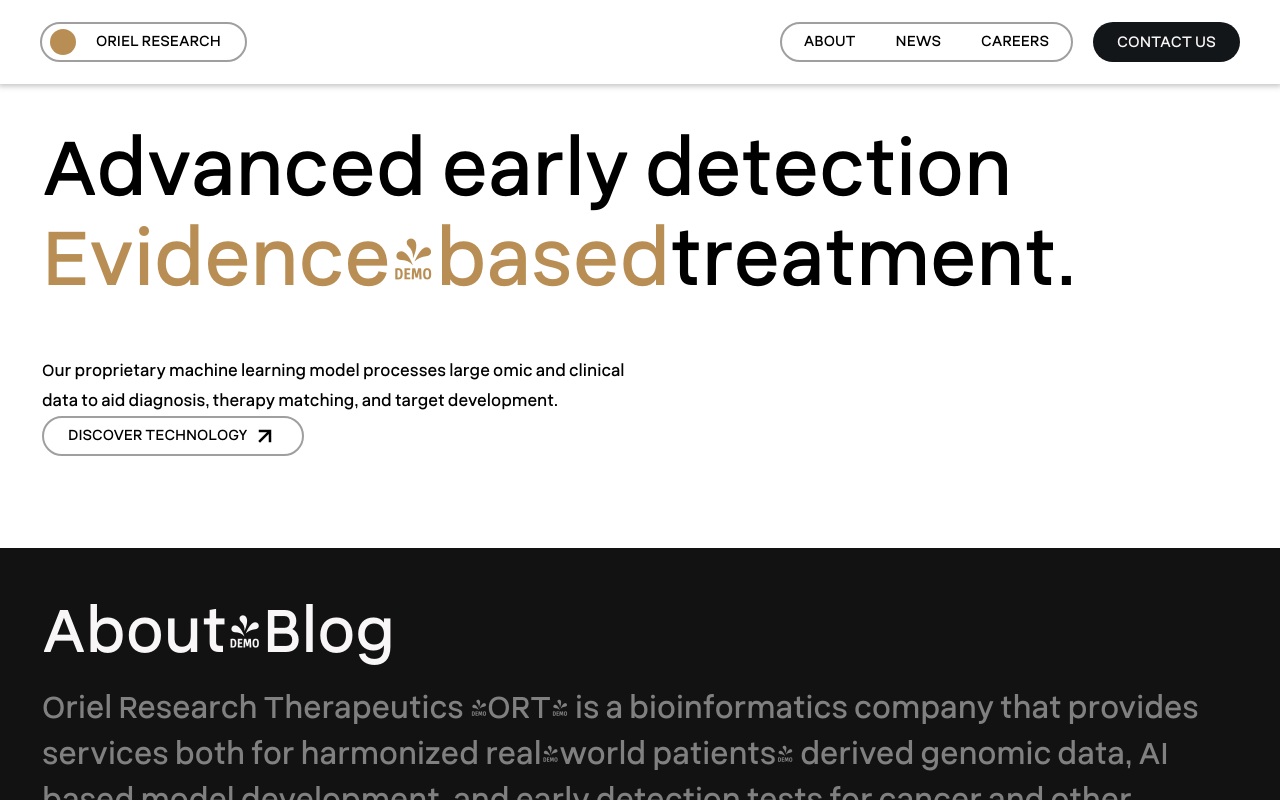
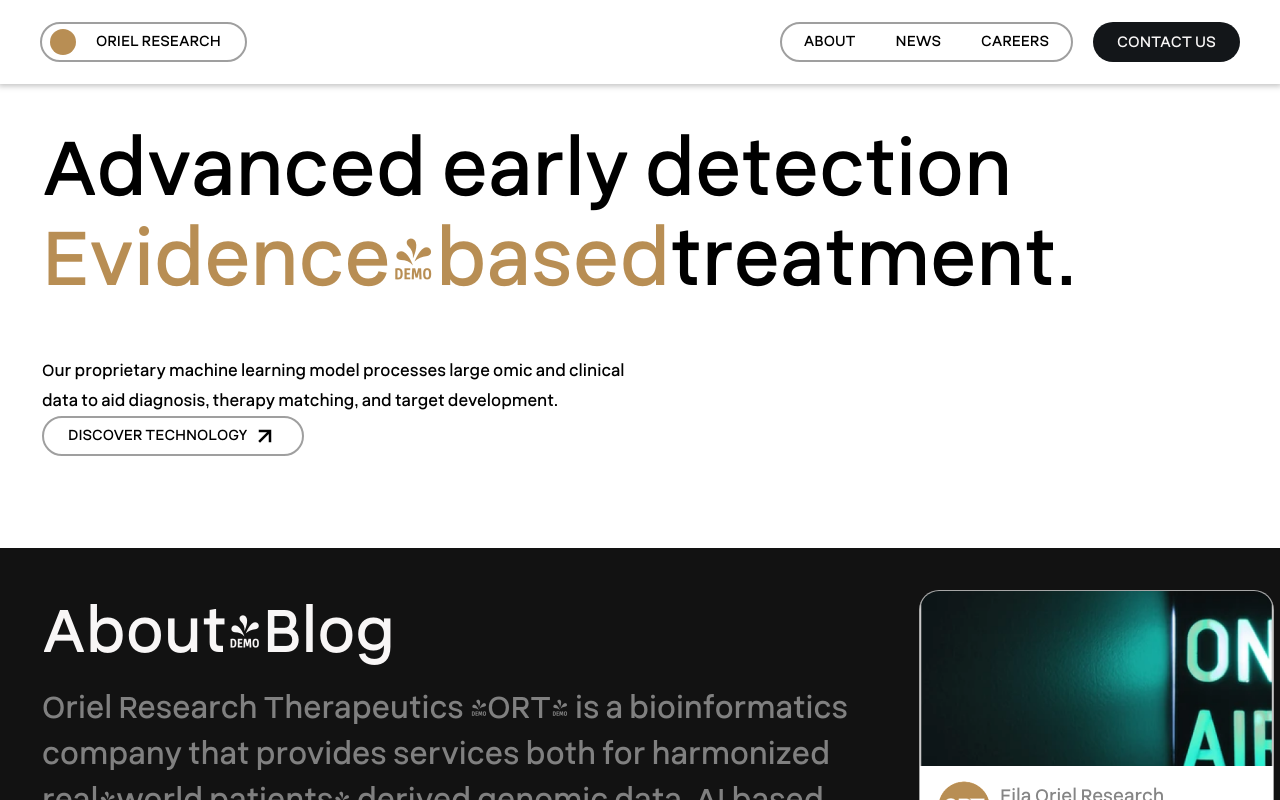
Before and after one commit to ortsite/ortsite.github.io, a Vue app: page / in a window 1280 px wide. Built offline with nearby package versions, Linux system fonts and the light colour scheme.

Commit message:
more about section progress

```diff
--- a/src/assets/style/main.css
+++ b/src/assets/style/main.css
@@ -78,9 +78,11 @@
   /* tagline text */
   --font-tagline: 76px/90px 600 "Humber", "Roboto", sans-serif;
   /* blog post */
+  --border-blog-post: 1.5px solid var(--color-blog-post-stroke);
   --color-blog-post-details: #b6b6b6;
   --color-blog-post-author: #858585;
   --color-blog-post-stroke: #3d3d3d75;
+  --width-blog-post: 355px;
   /* logo */
   --size-logo: 26px;
   --bg-logo: var(--color-accent);
--- a/src/views/HomeView.vue
+++ b/src/views/HomeView.vue
@@ -34,6 +34,24 @@
           alt="Johnson &amp; Johnson Innovation"
         />
       </div>
+      <div class="blog-peek">
+        <article class="post" v-for="post in blogPeek" :key="post.title">
+          <img class="post-img" :src="post.src" :alt="'Post image for: ' + post.title" />
+          <div class="post-details">
+            <div class="post-meta-wrapper">
+              <img class="post-author-img" :src="post.authorImg" :alt="post.author" />
+              <p class="post-meta">
+                <span class="post-author">{{ post.author }}</span>
+                <br />
+                <span class="post-length">{{ post.length }}</span
+                >&nbsp;·&nbsp;
+                <span class="post-date">{{ post.date }}</span>
+              </p>
+            </div>
+            <div class="post-title">{{ post.title }}</div>
+          </div>
+        </article>
+      </div>
     </section>
   </div>
 </template>
@@ -47,6 +65,7 @@
       {
         title: "Myelodysplastic Syndrome to Acute Myeloid Leukemia",
         author: "Eila Oriel Research",
+        authorImg: require("@/assets/img/blog/eila.png"),
         length: "6 min",
         date: "June 4",
         src: require("@/assets/img/blog/myelodysplastic.png"),
@@ -54,6 +73,7 @@
       {
         title: "ORT launches metagenomics pipeline",
         author: "Eila Oriel Research",
+        authorImg: require("@/assets/img/blog/eila.png"),
         length: "1 min",
         date: "June 4",
         src: require("@/assets/img/blog/launch.png"),
@@ -137,9 +157,13 @@
 .about-section {
   background: var(--color-bg-dark);
   color: var(--color-text-dark-alt);
+  /* allow for better blog post overflow */
+  padding-right: 0;
+  gap: 6px;
 }
 .about-section .text-section {
   flex: 1 1 835px;
+  padding-right: 24px;
 }
 .about-section .section-text {
   display: -webkit-box;
@@ -156,4 +180,78 @@
   max-width: 100%;
   height: auto;
 }
+.blog-peek {
+  flex: 1 1 325px;
+  display: flex;
+  flex-flow: row nowrap;
+  gap: 40px;
+  overflow-x: auto;
+}
+.blog-peek::-webkit-scrollbar {
+  display: none;
+}
+.blog-peek .post {
+  border-radius: 20px;
+  border: var(--border-blog-post);
+  background-color: var(--color-bg);
+  color: var(--color-text);
+  /* layout */
+  overflow: hidden;
+  display: flex;
+  flex-flow: column nowrap;
+  width: var(--width-blog-post);
+  min-width: var(--width-blog-post);
+  max-width: var(--width-blog-post);
+  cursor: pointer;
+}
+.blog-peek .post .post-img {
+  height: 175px;
+  width: 100%;
+  object-fit: cover;
+  object-position: center;
+}
+.blog-peek .post * {
+  user-select: none;
+}
+.blog-peek .post .post-details {
+  display: flex;
+  flex-flow: column nowrap;
+  padding: 15px 18px;
+  gap: 10px;
+}
+.blog-peek .post .post-meta-wrapper {
+  display: flex;
+  flex-flow: row nowrap;
+  align-items: center;
+  gap: 10px;
+}
+.blog-peek .post .post-meta-wrapper .post-author-img {
+  height: 52px;
+  width: 52px;
+  border-radius: 50%;
+  object-fit: cover;
+  object-position: center;
+}
+.blog-peek .post .post-meta span {
+  color: var(--color-blog-post-details);
+  font-size: 15px;
+  line-height: 22px;
+  font-weight: 600;
+}
+.blog-peek .post .post-meta span.post-author {
+  color: var(--color-blog-post-author);
+  font-size: 18px;
+  line-height: 26px;
+  font-weight: 600;
+}
+.blog-peek .post .post-title {
+  font-size: 31px;
+  line-height: 45px;
+  font-weight: 600;
+  /* clip to two lines */
+  display: -webkit-box;
+  -webkit-line-clamp: 2;
+  -webkit-box-orient: vertical;
+  overflow: hidden;
+}
 </style>
```
Also changed, not shown: src/assets/img/blog/eila.png (added).
